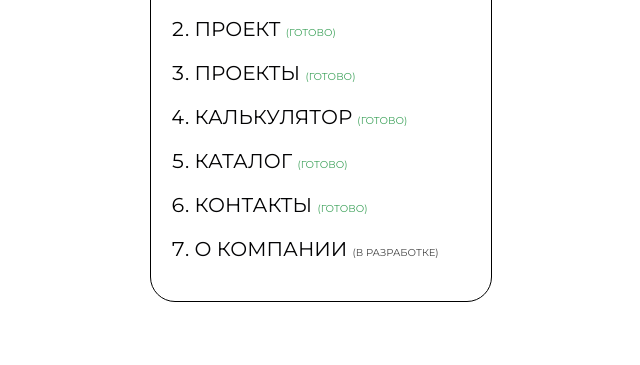
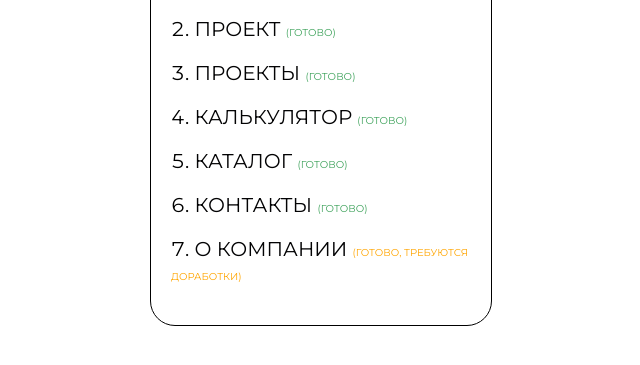
Before and after one commit to walkinded/ROOF, a plain HTML site: page map.html in a window 1280 px wide. Shown: the part 155-520 px from the top of the page, without its empty margins (319-959 px from the left). Drawn offline with Linux system fonts and the light colour scheme.

Commit message:
added to map

```diff
--- a/css/main.css
+++ b/css/main.css
@@ -2289,6 +2289,9 @@ input[type="checkbox"]::before {
 .map-links__in-progress {
   color: var(--footer-bg-color);
 }
+.map-links__wait {
+  color:orange;
+}
 
 /* ========== ABOUT COMPANY ========== */
 .about-company {
--- a/map.html
+++ b/map.html
@@ -18,7 +18,7 @@
       <li><a href="calculator.html" target="_blanck">калькулятор</a> <span class="map-links__done">(готово)</span></li>
       <li><a href="catalog.html" target="_blanck">каталог</a> <span class="map-links__done">(готово)</span></li>
       <li><a href="contact.html" target="_blanck">контакты</a> <span class="map-links__done">(готово)</span></li>
-      <li><a href="about-company.html" target="_blanck">о компании</a> <span class="map-links__in-progress">(в разработке)</span></li>
+      <li><a href="about-company.html" target="_blanck">о компании</a> <span class="map-links__wait">(готово, требуются доработки)</span></li>
     </ol>
   </div>
 
```
